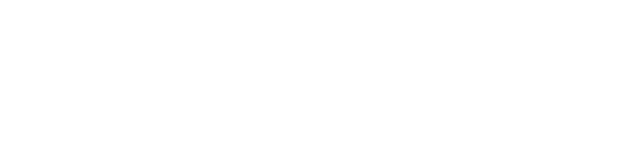
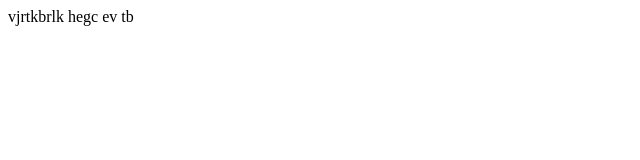
Before and after one commit to BhavyaVeerwani/LIPS-public-repo, a plain HTML site: page index.html in a window 1280 px wide. Shown: the whole page, without its empty margins (0-640 px from the left). Drawn offline with Linux system fonts and the light colour scheme.

Commit message:
comment1

```diff
--- a/index.html
+++ b/index.html
@@ -3,6 +3,6 @@
    <title>Document</title>
 </head>
 <body>
-
+    vjrtkbrlk hegc ev tb
 </body>
 </html>
```
